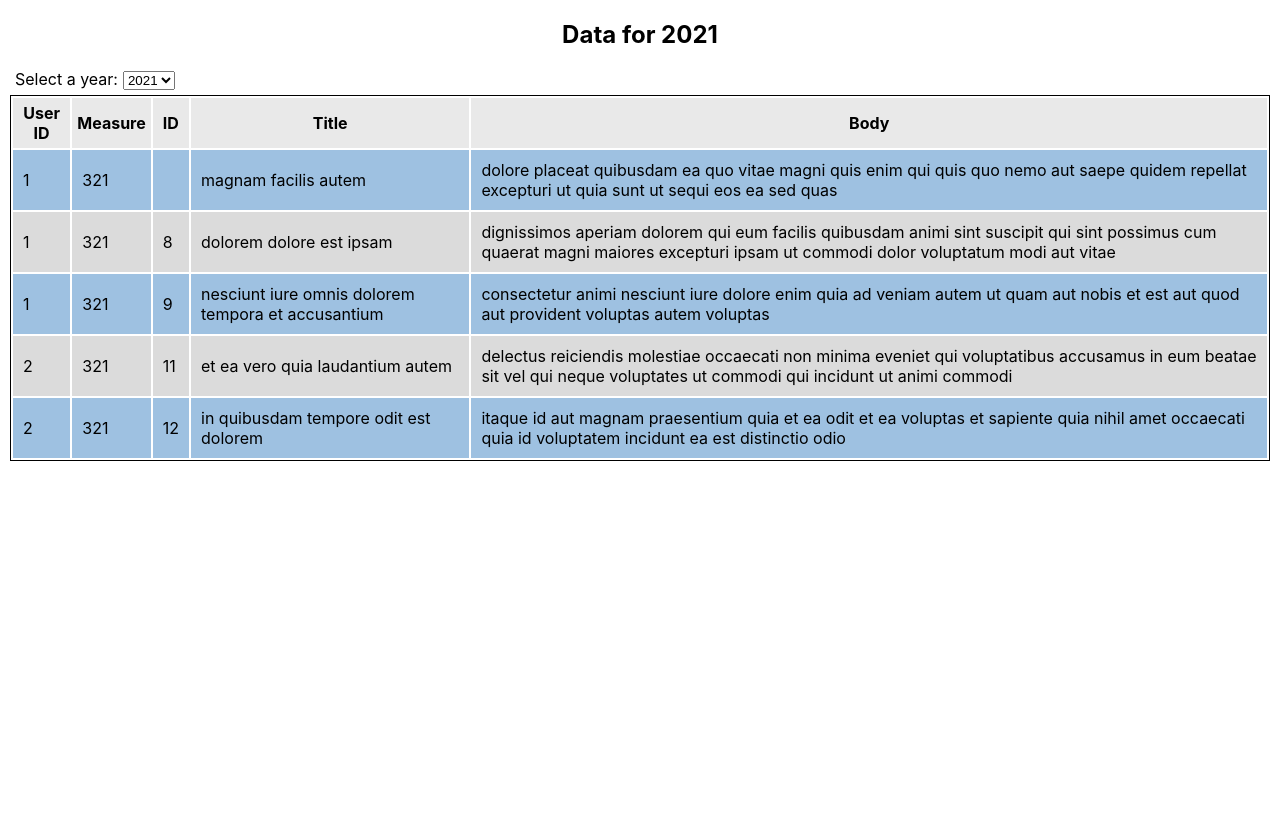
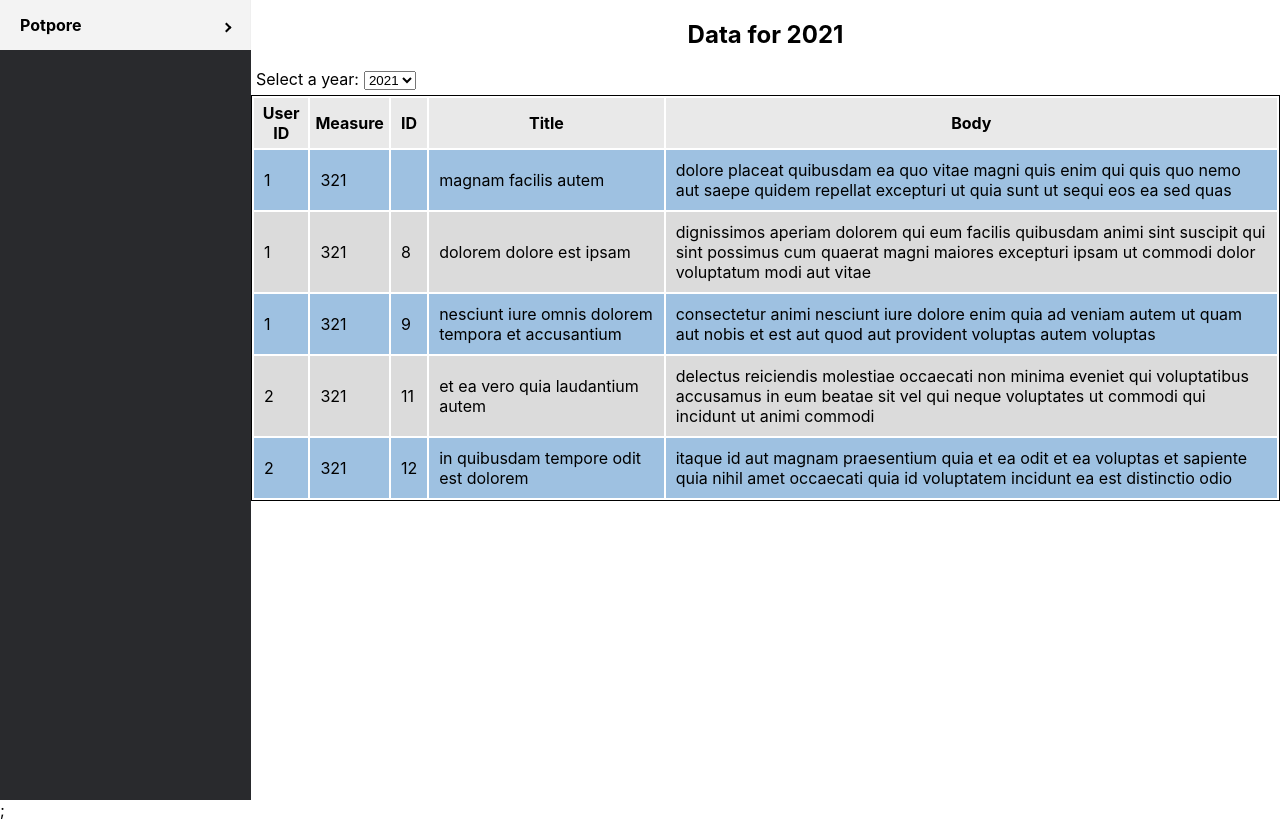
Before and after one commit to vturkovic/react-table-dynamic-data, a React (Create React App) app: page / in a window 1280 px wide. Built offline with nearby package versions, Linux system fonts and the light colour scheme.

Commit message:
setup sidebar and sidebar styles

```diff
--- a/package.json
+++ b/package.json
@@ -12,6 +12,7 @@
     "@types/react-dom": "^18.0.11",
     "react": "^18.2.0",
     "react-dom": "^18.2.0",
+    "react-pro-sidebar": "^1.0.0",
     "react-scripts": "5.0.1",
     "react-table": "^7.8.0",
     "typescript": "^4.9.5",
--- a/src/App.tsx
+++ b/src/App.tsx
@@ -1,12 +1,13 @@
 import './styles/App.css';
 import { useState, ChangeEvent } from 'react';
-import TableComponent from './components/tableComponent';
+import TableComponent from './components/tableComponent/tableComponent';
 import { DATA_2021, DATA_2022 } from "./data/tableRowData";
 import { tableColumnData } from './data/tableColumnData';
 import { validMeasures } from './data/validMeasures';
 import { measureUpdates } from './data/measureUpdates';
 import { filterDataByValidMeasure, updateMeasures } from './service/helperService';
 import { DataByYearInterface } from './interfaces';
+import SidebarComponent from './components/sidebarComponent/sidebarComponent';
 
 /**
  * Define measure changes in ./data/measureUpdates
@@ -33,6 +34,10 @@ const App = () => {
 
   return (
     <div className='app'>
+      <div className='sidebar-container'>
+        <SidebarComponent></SidebarComponent>
+      </div>
+      <div className='content-container'>
         <h2>Data for {selectedYear}</h2>
         <div className='select-container'>
           <label htmlFor="year-select">Select a year:</label>
@@ -43,6 +48,7 @@ const App = () => {
         </div>
         <TableComponent columns={tableColumnData} data={tableRowData} />
       </div>
+    </div>
   );
 };
 
--- /dev/null
+++ b/src/components/sidebarComponent/sidebarComponent.scss
@@ -0,0 +1,3 @@
+.sidebar {
+    background: #2E5173;
+}
--- /dev/null
+++ b/src/components/sidebarComponent/sidebarComponent.tsx
@@ -0,0 +1,18 @@
+import { Sidebar, Menu, MenuItem, SubMenu } from 'react-pro-sidebar';
+
+
+export const SidebarComponent = () => {
+
+    return (
+        <Sidebar className='sidebar'>
+            <Menu>
+                <SubMenu label="Potpore" style={{fontWeight: 'bold'}}>
+                    <MenuItem> Lorem ipsum dolor </MenuItem>
+                    <MenuItem> Lorem ipsum dolor </MenuItem>
+                </SubMenu>
+            </Menu>
+        </Sidebar>
+    );
+}
+
+export default SidebarComponent;
--- a/src/index.tsx
+++ b/src/index.tsx
@@ -2,12 +2,15 @@ import React from 'react';
 import ReactDOM from 'react-dom/client';
 import './styles/index.css';
 import App from './App';
+import { ProSidebarProvider } from 'react-pro-sidebar';
 
 const root = ReactDOM.createRoot(
   document.getElementById('root') as HTMLElement
 );
 root.render(
   <React.StrictMode>
-    <App />
+    <ProSidebarProvider>
+      <App />
+    </ProSidebarProvider>;
   </React.StrictMode>
 );
--- a/src/styles/App.css
+++ b/src/styles/App.css
@@ -21,16 +21,28 @@ table tbody td {
   background: #DBDBDB;
 }
 
+.sidebar {
+  background: #2E5173;
+}
+
+#root, .app {
+  height: 100%;
+}
+
 .app {
-  margin: 10px;
+  display: flex;
+  flex-direction: row;
 }
-.app h2 {
+.app .sidebar-container {
+  background: #292a2d;
+}
+.app .content-container h2 {
   text-align: center;
 }
-.app .select-container {
+.app .content-container .select-container {
   margin: 5px;
 }
-.app .select-container select {
+.app .content-container .select-container select {
   margin-left: 5px;
 }
 
--- a/src/styles/app.scss
+++ b/src/styles/app.scss
@@ -1,8 +1,19 @@
-@import '../components/tableComponent.scss';
+@import '../components/tableComponent/tableComponent.scss';
+@import '../components/sidebarComponent/sidebarComponent.scss';
+
+#root, .app {
+    height: 100%;
+}
 
 .app {
-    margin: 10px;
+    display: flex;
+    flex-direction: row;
 
+    .sidebar-container {
+        background: #292a2d
+    }
+
+    .content-container {
         h2 {
             text-align: center;
         }
@@ -15,3 +26,4 @@
             margin-left: 5px;
         }
     }
+}
--- a/src/styles/index.css
+++ b/src/styles/index.css
@@ -1,3 +1,7 @@
+html, body {
+  height: 100%;
+}
+
 body {
   margin: 0;
   font-family: -apple-system, BlinkMacSystemFont, 'Segoe UI', 'Roboto', 'Oxygen',
```
Also changed, not shown: public/index.html (+0 -23 lines), src/components/tableComponent/tableComponent.scss (renamed from src/components/tableComponent.scss), src/components/tableComponent/tableComponent.tsx (renamed from src/components/tableComponent.tsx), 2 other files (tests, documents, lock files or other folders). Lines whose indentation alone changed are shown as unchanged.
